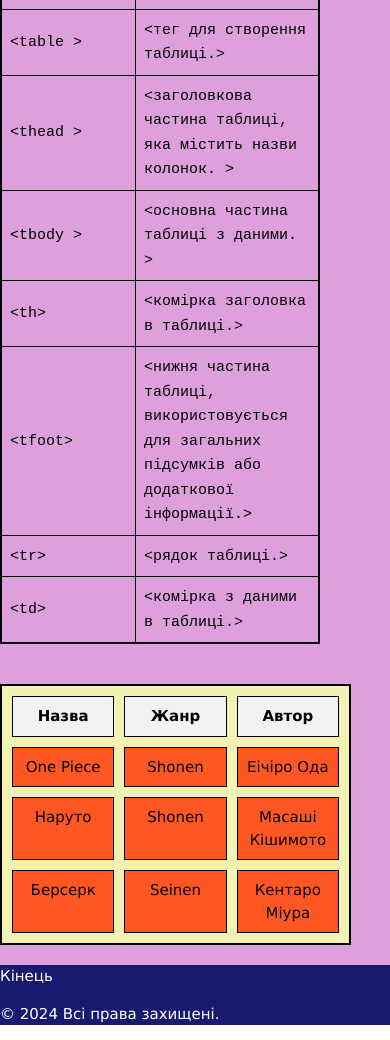
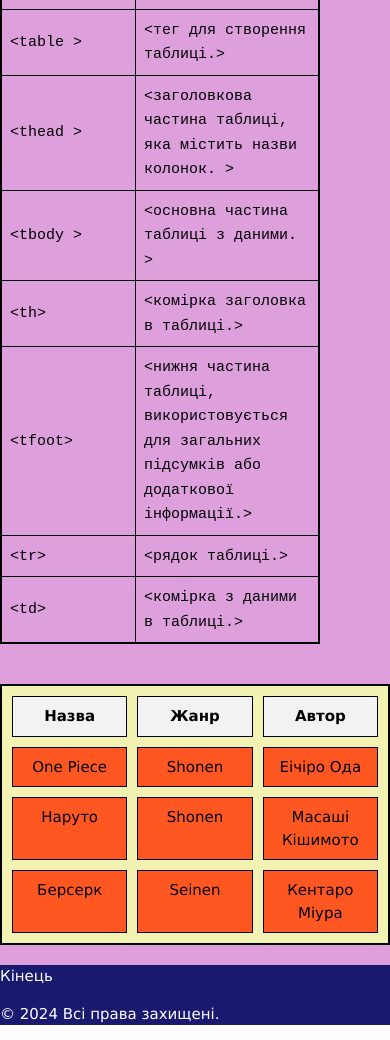
Before and after one commit to soniccobubu/allast, a website: page index.html in a window 390 px wide. Shown: the part 2718-3758 px from the top of the page. Drawn offline with nearby package versions, Linux system fonts and the light colour scheme; files whose address does not match are found by name.

Commit message:
Initial commit

```diff
--- a/styles/style.css
+++ b/styles/style.css
@@ -182,7 +182,7 @@
 
 @media only screen and (max-width: 600px) {
     .g-table {
-        width: 90%; /* Занимаем всю ширину экрана */
+        width: 100%; /* Занимаем всю ширину экрана */
         grid-template-columns: repeat(3, minmax(100px, 1fr)); /* Колонки адаптируются */
 
         display: grid;
```
